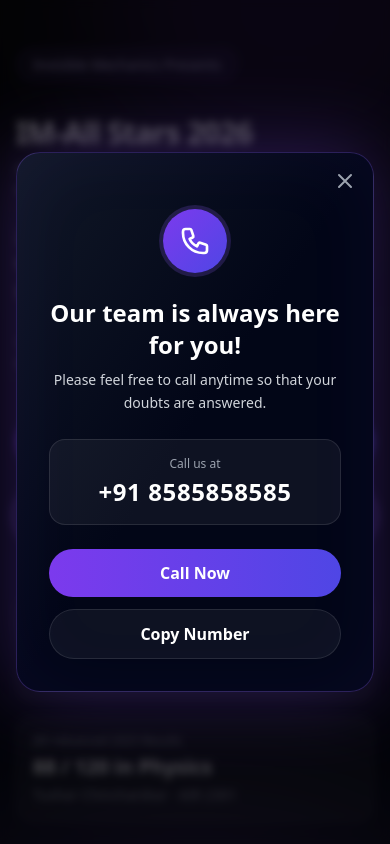
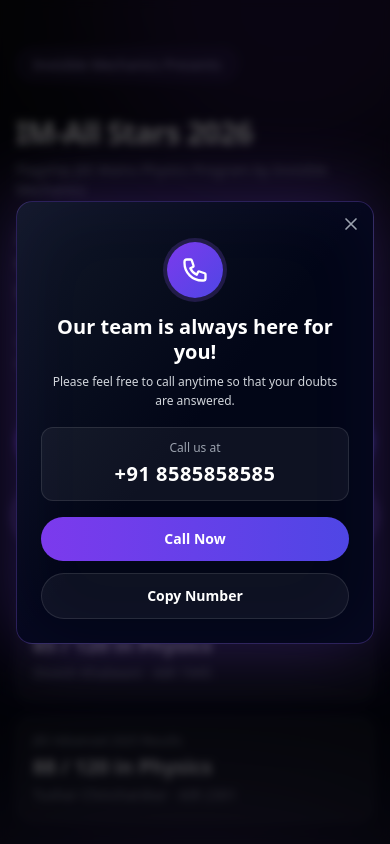
Before and after one commit to Adityajha13682/IM-All-Stars, a Next.js app: page /im-all-stars in a window 390 px wide. Both pictures are taken after a click on the button "Call For More Details". Shown: the top 844 px of the page. Built offline with nearby package versions, Linux system fonts and the light colour scheme.

Commit message:
Optimize website for mobile: add viewport meta, responsive modal, and mobile-friendly spacing

```diff
--- a/app/components/CourseHero.tsx
+++ b/app/components/CourseHero.tsx
@@ -28,7 +28,7 @@ export default function CourseHero() {
           onClick={() => setShowContactModal(false)}
         >
           <div
-            className="relative max-w-md w-full rounded-3xl bg-gradient-to-br from-[#111827] via-[#020617] to-[#020617] border border-violet-500/30 shadow-2xl backdrop-blur-xl p-8 space-y-6"
+            className="relative max-w-md w-full rounded-2xl sm:rounded-3xl bg-gradient-to-br from-[#111827] via-[#020617] to-[#020617] border border-violet-500/30 shadow-2xl backdrop-blur-xl p-6 sm:p-8 space-y-4 sm:space-y-6 max-h-[90vh] overflow-y-auto"
             onClick={(e) => e.stopPropagation()}
             style={{
               boxShadow: '0 0 80px rgba(140, 82, 255, 0.3), inset 0 0 80px rgba(140, 82, 255, 0.05)',
@@ -37,17 +37,17 @@ export default function CourseHero() {
             {/* Close button */}
             <button
               onClick={() => setShowContactModal(false)}
-              className="absolute top-4 right-4 text-gray-400 hover:text-white transition-colors duration-200"
+              className="absolute top-3 right-3 sm:top-4 sm:right-4 text-gray-400 hover:text-white transition-colors duration-200 z-10"
             >
-              <svg className="w-6 h-6" fill="none" viewBox="0 0 24 24" stroke="currentColor">
+              <svg className="w-5 h-5 sm:w-6 sm:h-6" fill="none" viewBox="0 0 24 24" stroke="currentColor">
                 <path strokeLinecap="round" strokeLinejoin="round" strokeWidth={2} d="M6 18L18 6M6 6l12 12" />
               </svg>
             </button>
 
             {/* Icon */}
             <div className="flex justify-center">
-              <div className="h-16 w-16 rounded-full bg-gradient-to-br from-violet-600 to-indigo-600 flex items-center justify-center ring-4 ring-violet-500/20">
-                <svg className="w-8 h-8 text-white" fill="none" viewBox="0 0 24 24" stroke="currentColor">
+              <div className="h-14 w-14 sm:h-16 sm:w-16 rounded-full bg-gradient-to-br from-violet-600 to-indigo-600 flex items-center justify-center ring-4 ring-violet-500/20">
+                <svg className="w-7 h-7 sm:w-8 sm:h-8 text-white" fill="none" viewBox="0 0 24 24" stroke="currentColor">
                   <path strokeLinecap="round" strokeLinejoin="round" strokeWidth={2} d="M3 5a2 2 0 012-2h3.28a1 1 0 01.948.684l1.498 4.493a1 1 0 01-.502 1.21l-2.257 1.13a11.042 11.042 0 005.516 5.516l1.13-2.257a1 1 0 011.21-.502l4.493 1.498a1 1 0 01.684.949V19a2 2 0 01-2 2h-1C9.716 21 3 14.284 3 6V5z" />
                 </svg>
               </div>
@@ -55,18 +55,18 @@ export default function CourseHero() {
 
             {/* Title */}
             <div className="text-center space-y-2">
-              <h3 className="text-2xl font-bold text-white">
+              <h3 className="text-xl sm:text-2xl font-bold text-white leading-tight">
                 Our team is always here for you!
               </h3>
-              <p className="text-gray-300 text-sm leading-relaxed">
+              <p className="text-gray-300 text-xs sm:text-sm leading-relaxed px-2">
                 Please feel free to call anytime so that your doubts are answered.
               </p>
             </div>
 
             {/* Phone Number */}
-            <div className="bg-white/5 border border-white/10 rounded-2xl p-4 text-center">
+            <div className="bg-white/5 border border-white/10 rounded-xl sm:rounded-2xl p-3 sm:p-4 text-center">
               <p className="text-xs text-gray-400 mb-1">Call us at</p>
-              <p className="text-2xl font-bold text-white tracking-wide">
+              <p className="text-xl sm:text-2xl font-bold text-white tracking-wide break-all">
                 +91 8585858585
               </p>
             </div>
@@ -75,13 +75,13 @@ export default function CourseHero() {
             <div className="flex flex-col gap-3">
               <a
                 href="tel:+918585858585"
-                className="w-full px-6 py-3 rounded-full text-base font-semibold text-white bg-gradient-to-r from-violet-600 to-indigo-600 hover:from-violet-500 hover:to-indigo-500 transition-all duration-200 hover:scale-105 hover:shadow-lg hover:shadow-violet-500/50 text-center"
+                className="w-full px-6 py-3 rounded-full text-sm sm:text-base font-semibold text-white bg-gradient-to-r from-violet-600 to-indigo-600 hover:from-violet-500 hover:to-indigo-500 transition-all duration-200 hover:scale-105 hover:shadow-lg hover:shadow-violet-500/50 text-center"
               >
                 Call Now
               </a>
               <button
                 onClick={handleCopyNumber}
-                className="w-full px-6 py-3 rounded-full text-base font-semibold text-white bg-white/5 border border-white/10 hover:bg-white/10 transition-all duration-200"
+                className="w-full px-6 py-3 rounded-full text-sm sm:text-base font-semibold text-white bg-white/5 border border-white/10 hover:bg-white/10 transition-all duration-200"
               >
                 Copy Number
               </button>
--- a/app/layout.tsx
+++ b/app/layout.tsx
@@ -13,6 +13,9 @@ export default function RootLayout({
 }) {
   return (
     <html lang="en">
+      <head>
+        <meta name="viewport" content="width=device-width, initial-scale=1.0, maximum-scale=5.0, user-scalable=yes" />
+      </head>
       <body>{children}</body>
     </html>
   );
```
